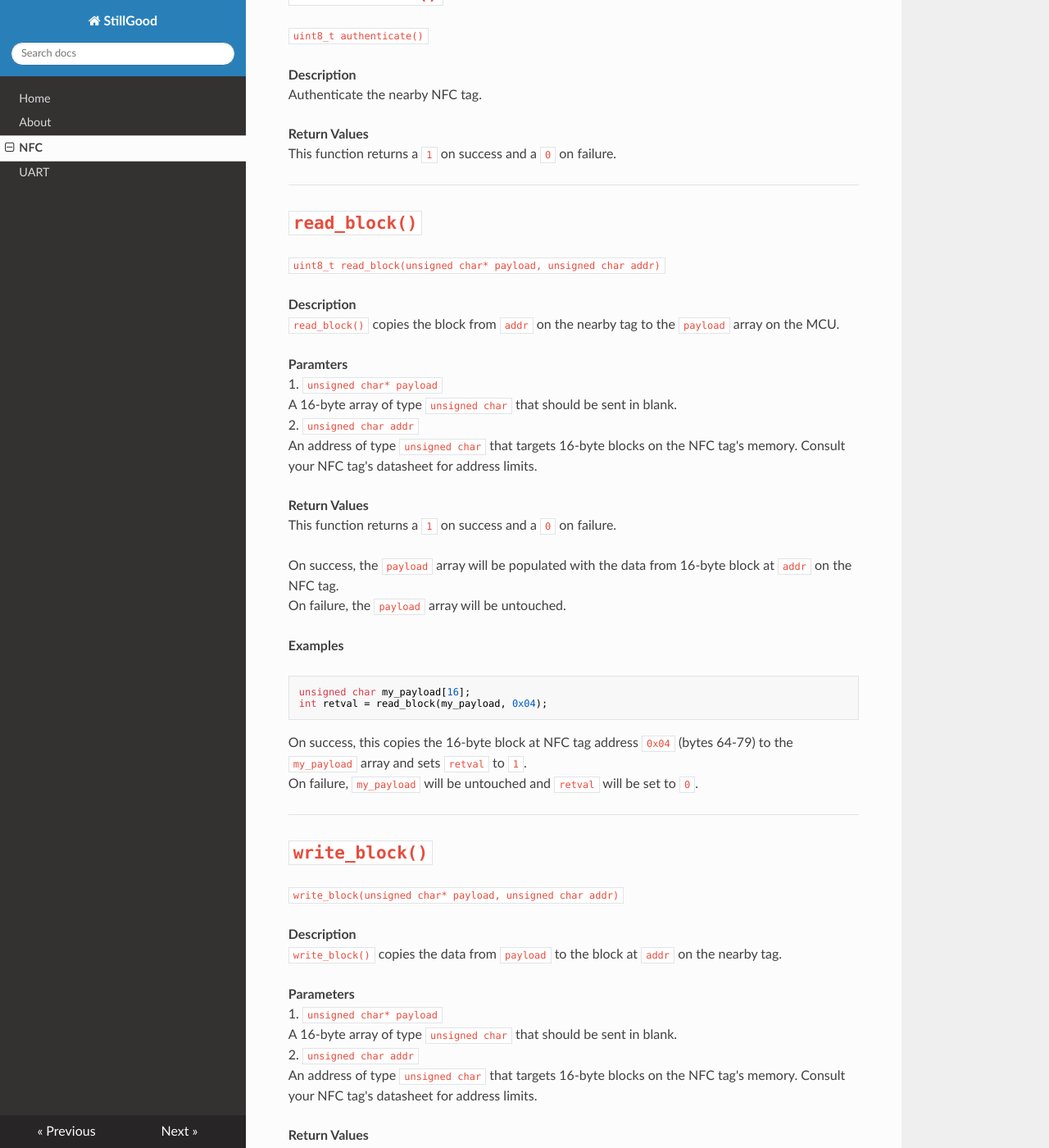
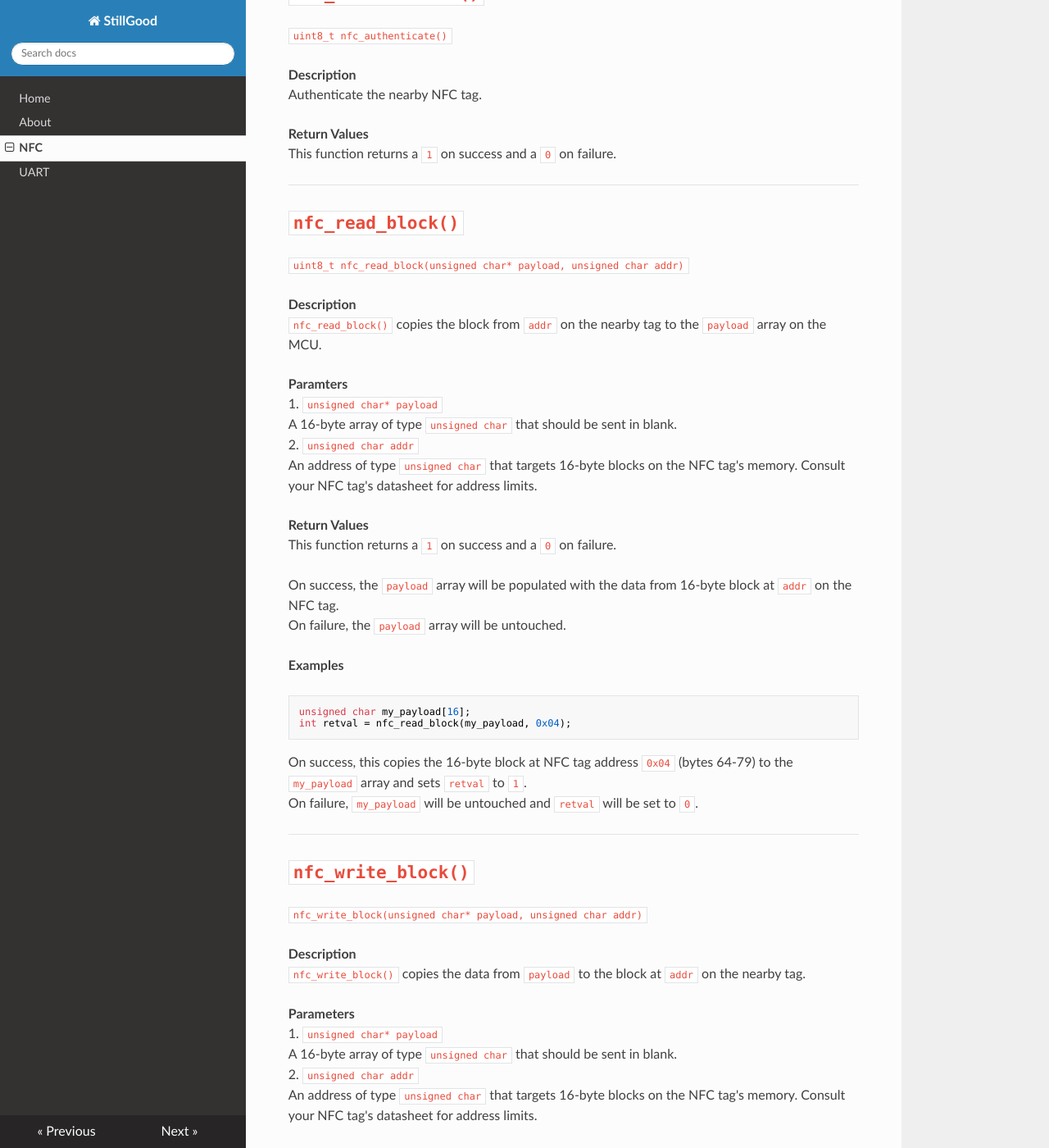
Before and after one commit to s-nekoliczak/StillGood.old, an MkDocs documentation site: the page built from doc/docs/nfc.md, in a window 1280 px wide and 1400 px high, scrolled down 1470 px. Shown: the whole window at 82% size. Built offline with MkDocs 1.6.1, drawn with Linux system fonts in a browser that asks for light colours; nearby versions of some CDN libraries; some of the changed text lies outside the part shown.

````diff
--- a/doc/docs/nfc.md
+++ b/doc/docs/nfc.md
@@ -7,15 +7,15 @@ This library is for use with the ATMega328P MCU, NFC Module for Arduino (SKU:DFR
 ---
 # Typical Workflow
 
-1. `wakeup()`
+1. `nfc_wakeup()`
 Wakeup the device from sleep.
-2. `inlistpsvtarget()`
+2. `nfc_inlistpsvtarget()`
 Retrieve the logical number and UID of the nearby tag.
-3. `authenticate()`
+3. `nfc_authenticate()`
 Authenticate the nearby tag.
 4. At this point, we can read from and write to the nearby tag.
-    1. `read_block()`
-    2. `write_block()`
+    1. `nfc_read_block()`
+    2. `nfc_write_block()`
 5. `sleep()`
 Set the device to sleep.
 
@@ -23,8 +23,9 @@ Set the device to sleep.
 # Functions
 
 ---
-# `wakeup()`
-`uint8_t wakeup()`
+# `nfc_wakeup()`
+
+`uint8_t nfc_wakeup()`
 
 **Description**
 Wakeup the NFC module from sleep mode.
@@ -33,9 +34,9 @@ Wakeup the NFC module from sleep mode.
 This function returns a `1` on success and a `0` on failure.
 
 ---
-# `inlistpsvtarget()`
+# `nfc_inlistpsvtarget()`
 
-`uint8_t inlistpsvtarget()`
+`uint8_t nfc_inlistpsvtarget()`
 
 **Description**
 Assign a nearby tag to a logical number. Since this library only supports one nearby tag, this logical number will always be 1.
@@ -45,8 +46,8 @@ The tag's UID will be saved internally in the `__g_uid` array of type `unsigned
 This function returns a `1` on success and a `0` on failure.
 
 ---
-# `authenticate()`
-`uint8_t authenticate()`
+# `nfc_authenticate()`
+`uint8_t nfc_authenticate()`
 
 **Description**
 Authenticate the nearby NFC tag.
@@ -55,12 +56,12 @@ Authenticate the nearby NFC tag.
 This function returns a `1` on success and a `0` on failure.
 
 ---
-# `read_block()`
+# `nfc_read_block()`
 
-`uint8_t read_block(unsigned char* payload, unsigned char addr)`
+`uint8_t nfc_read_block(unsigned char* payload, unsigned char addr)`
 
 **Description**
-`read_block()` copies the block from `addr` on the nearby tag to the `payload` array on the MCU.
+`nfc_read_block()` copies the block from `addr` on the nearby tag to the `payload` array on the MCU.
 
 **Paramters**
 1. `unsigned char* payload`
@@ -77,18 +78,18 @@ On failure, the `payload` array will be untouched.
 **Examples**
 ```C
 unsigned char my_payload[16];
-int retval = read_block(my_payload, 0x04);
+int retval = nfc_read_block(my_payload, 0x04);
 ```
 On success, this copies the 16-byte block at NFC tag address `0x04` (bytes 64-79) to the `my_payload` array and sets `retval` to `1`.
 On failure, `my_payload` will be untouched and `retval` will be set to `0`.
 
 ---
-# `write_block()`
+# `nfc_write_block()`
 
-`write_block(unsigned char* payload, unsigned char addr)`
+`nfc_write_block(unsigned char* payload, unsigned char addr)`
 
 **Description**
-`write_block()` copies the data from `payload` to the block at `addr` on the nearby tag.
+`nfc_write_block()` copies the data from `payload` to the block at `addr` on the nearby tag.
 
 **Parameters**
 1. `unsigned char* payload`
@@ -105,7 +106,7 @@ On failure, the data on the NFC tag will be untouched.
 **Examples**
 ```C
 unsigned char my_payload[16];
-int retval = write_block(my_payload, 0x04);
+int retval = nfc_write_block(my_payload, 0x04);
 ```
 On success, this copies the data in `payload` to the block at address `0x04` (bytes 64-79) on the NFC tag and `retval` will be set to `1`.
 On failure, the NFC tag's data will be untouched and `retval` will be set to `0`.
````
Also changed, not shown: doc/docs/uart.md (+9 -9 lines), 6 other files.
